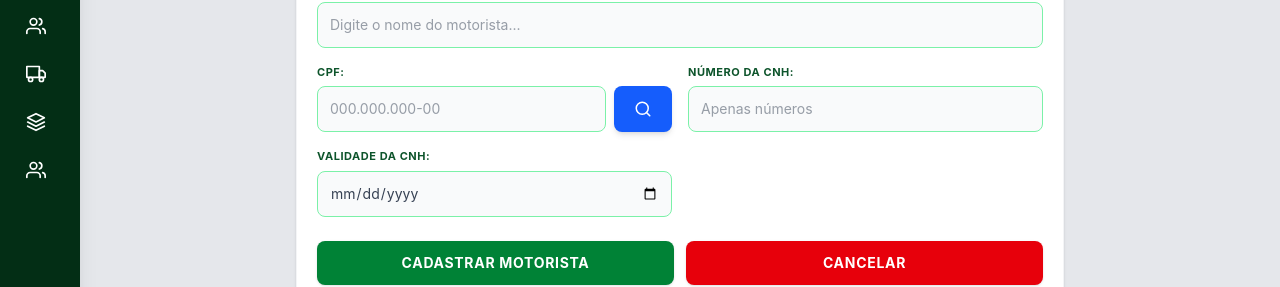
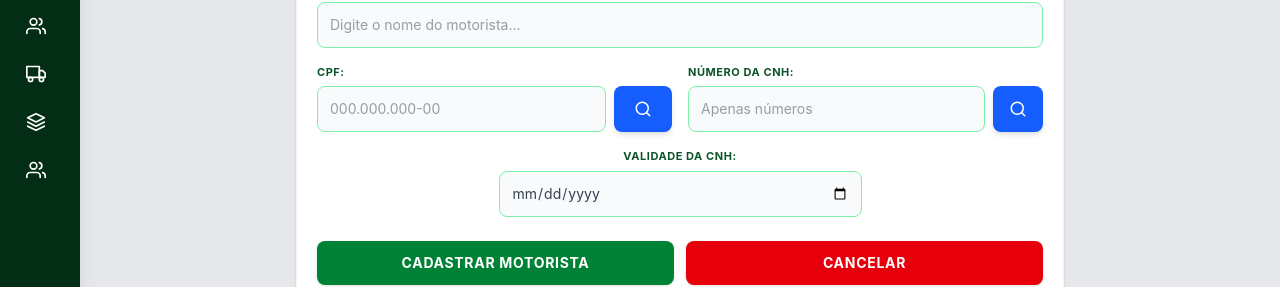
Before and after one commit to kerloncosta/controle-de-portaria, a React (Vite) app in the folder frontend/: page /dashboard/motoristas in a window 1280 px wide. Shown: the part 142-429 px from the top of the page. Built offline with nearby package versions, Linux system fonts and the light colour scheme; no server answers.

Commit message:
feat: ajusta layout de motoristas, adiciona badge de validade e corrige update parcial

```diff
--- /dev/null
+++ b/frontend/src/Utils/colors.ts
@@ -0,0 +1,21 @@
+
+export function getExpirationBadgeColor(isoDate: string) {
+    if (!isoDate) return 'text-gray-800 bg-gray-100';
+
+    const expiration = new Date(isoDate);
+    const today = new Date();
+
+    today.setHours(0, 0, 0, 0);
+    expiration.setHours(0, 0, 0, 0);
+
+    const timeDiff = expiration.getTime() - today.getTime();
+    const daysDiff = Math.ceil(timeDiff / (1000 * 3600 * 24));
+
+    if (daysDiff < 0) {
+        return 'text-red-800 bg-red-100';
+    } else if (daysDiff <= 30) {
+        return 'text-orange-800 bg-orange-100';
+    } else {
+        return 'text-green-800 bg-green-100';
+    }
+}
--- a/frontend/src/pages/Drivers/index.tsx
+++ b/frontend/src/pages/Drivers/index.tsx
@@ -3,6 +3,7 @@ import { FiTrash2, FiEdit2, FiSearch } from 'react-icons/fi';
 import { api } from '../../services/api';
 import { validateCpfFormat, validateCnhFormat } from '../../Utils/validators';
 import { maskCpf } from '../../Utils/masks';
+import { getExpirationBadgeColor } from '../../Utils/colors';
 
 interface DriverProps {
   id: string;
@@ -45,27 +46,27 @@ export function Drivers() {
     const cpf = rawCpf ? rawCpf.replace(/\D/g, '') : '';
     const cnh = rawCnh ? rawCnh.replace(/\D/g, '') : '';
 
-    if (!name || !cpf || !cnh || !cnh_expiration) {
-      alert("Todos os campos são obrigatórios.");
+    if (!editingId && (!name || !cpf || !cnh || !cnh_expiration)) {
+      alert("Todos os campos são obrigatórios para cadastrar um novo motorista.");
       return;
     }
 
-    if (!validateCpfFormat(cpf)) {
+    if (cpf && !validateCpfFormat(cpf)) {
       alert("Por favor, digite um CPF válido.");
       return;
     }
 
-    if (!validateCnhFormat(cnh)) {
+    if (cnh && !validateCnhFormat(cnh)) {
       alert("Por favor, digite uma CNH válida.");
       return;
     }
 
     try {
       const payload = {
-        name,
-        cpf,
-        cnh,
-        cnh_expiration: new Date(cnh_expiration).toISOString(), // Formata para o Back-end
+        name: name || undefined,
+        cpf: cpf || undefined,
+        cnh: cnh || undefined,
+        cnh_expiration: cnh_expiration ? new Date(cnh_expiration).toISOString() : undefined,
       };
 
       if (editingId) {
@@ -117,7 +118,6 @@ export function Drivers() {
     if (cpfRef.current) cpfRef.current.value = maskCpf(driver.cpf);
     if (cnhRef.current) cnhRef.current.value = driver.cnh;
 
-    // O input do tipo 'date' espera o formato YYYY-MM-DD
     if (cnhExpRef.current && driver.cnh_expiration) {
       const formattedDate = new Date(driver.cnh_expiration).toISOString().split('T')[0];
       cnhExpRef.current.value = formattedDate;
@@ -146,7 +146,28 @@ export function Drivers() {
     }
   }
 
-  // Função simples para formatar a data na listagem visual
+  async function handleFindByCnh() {
+    const cnhTyped = cnhRef.current?.value;
+    const cleanCnh = cnhTyped ? cnhTyped.replace(/\D/g, '') : '';
+
+    if (!cleanCnh || !validateCnhFormat(cleanCnh)) {
+      alert("Digite uma CNH válida para buscar.");
+      return;
+    }
+
+    try {
+      const response = await api.get(`/driver/find-by-cnh/${cleanCnh}`);
+      handleEditDriverClick(response.data);
+    } catch (error: any) {
+      if (error.response && error.response.data && error.response.data.error) {
+        alert("CNH não encontrada no sistema.");
+      } else {
+        alert("Erro na conexão ao buscar a CNH.");
+      }
+      setEditingId(null);
+    }
+  }
+
   const formatDateBR = (isoDate: string) => {
     if (!isoDate) return '';
     return new Date(isoDate).toLocaleDateString('pt-BR', { timeZone: 'UTC' });
@@ -199,6 +220,7 @@ export function Drivers() {
 
             <div className="flex flex-col gap-1.5">
               <label className="text-[11px] font-bold text-green-900 uppercase tracking-wider">Número da CNH:</label>
+              <div className="flex gap-2">
                 <input
                   type="text"
                   placeholder="Apenas números"
@@ -207,16 +229,27 @@ export function Drivers() {
                   ref={cnhRef}
                   onChange={(e) => { e.target.value = e.target.value.replace(/\D/g, '') }}
                 />
+                <button
+                  type="button"
+                  onClick={handleFindByCnh}
+                  className="bg-blue-600 hover:bg-blue-700 text-white px-4 rounded-lg font-bold transition-colors shadow-md flex items-center justify-center shrink-0"
+                  title="Buscar por CNH"
+                >
+                  <FiSearch size={18} />
+                </button>
+              </div>
             </div>
           </div>
 
-          <div className="flex flex-col gap-1.5 w-full md:w-1/2 md:pr-2">
-            <label className="text-[11px] font-bold text-green-900 uppercase tracking-wider">Validade da CNH:</label>
+          <div className="flex justify-center w-full">
+            <div className="flex flex-col gap-1.5 w-full md:w-1/2">
+              <label className="text-[11px] font-bold text-green-900 uppercase tracking-wider md:text-center">Validade da CNH:</label>
               <input
                 type="date"
-              className="w-full p-3 border border-green-300 rounded-lg focus:outline-none focus:border-green-600 focus:ring-1 focus:ring-green-600 transition-colors text-gray-700 bg-gray-50 text-sm"
+                className="w-full p-3 border border-green-300 rounded-lg focus:outline-none focus:border-green-600 focus:ring-1 focus:ring-green-600 transition-colors text-gray-700 bg-gray-50 text-sm text-center"
                 ref={cnhExpRef}
               />
+            </div>
           </div>
 
           <div className="flex gap-3 mt-2">
@@ -263,7 +296,7 @@ export function Drivers() {
 
                 <div className="flex flex-col gap-0.5">
                   <span className="text-[10px] text-gray-400 font-bold uppercase tracking-wider">Validade</span>
-                  <span className="text-blue-800 bg-blue-100 px-2 py-1 rounded-md text-[11px] font-bold tracking-wider w-max">
+                  <span className={`${getExpirationBadgeColor(driver.cnh_expiration)} px-2 py-1 rounded-md text-[11px] font-bold tracking-wider w-max transition-colors`}>
                     {formatDateBR(driver.cnh_expiration)}
                   </span>
                 </div>
```
Also changed, not shown: 2 other files (tests, documents, lock files or other folders). Lines whose indentation alone changed are shown as unchanged.
